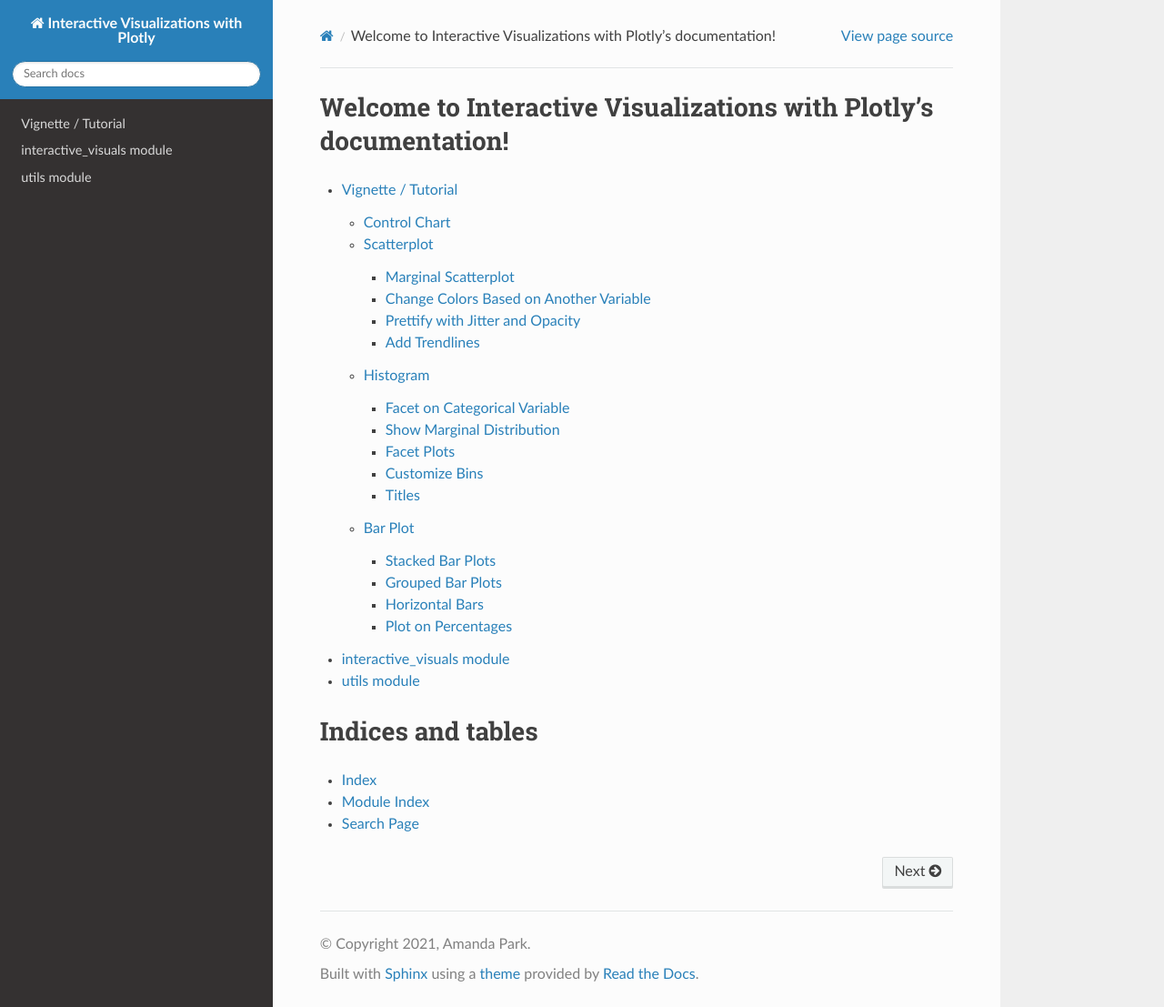
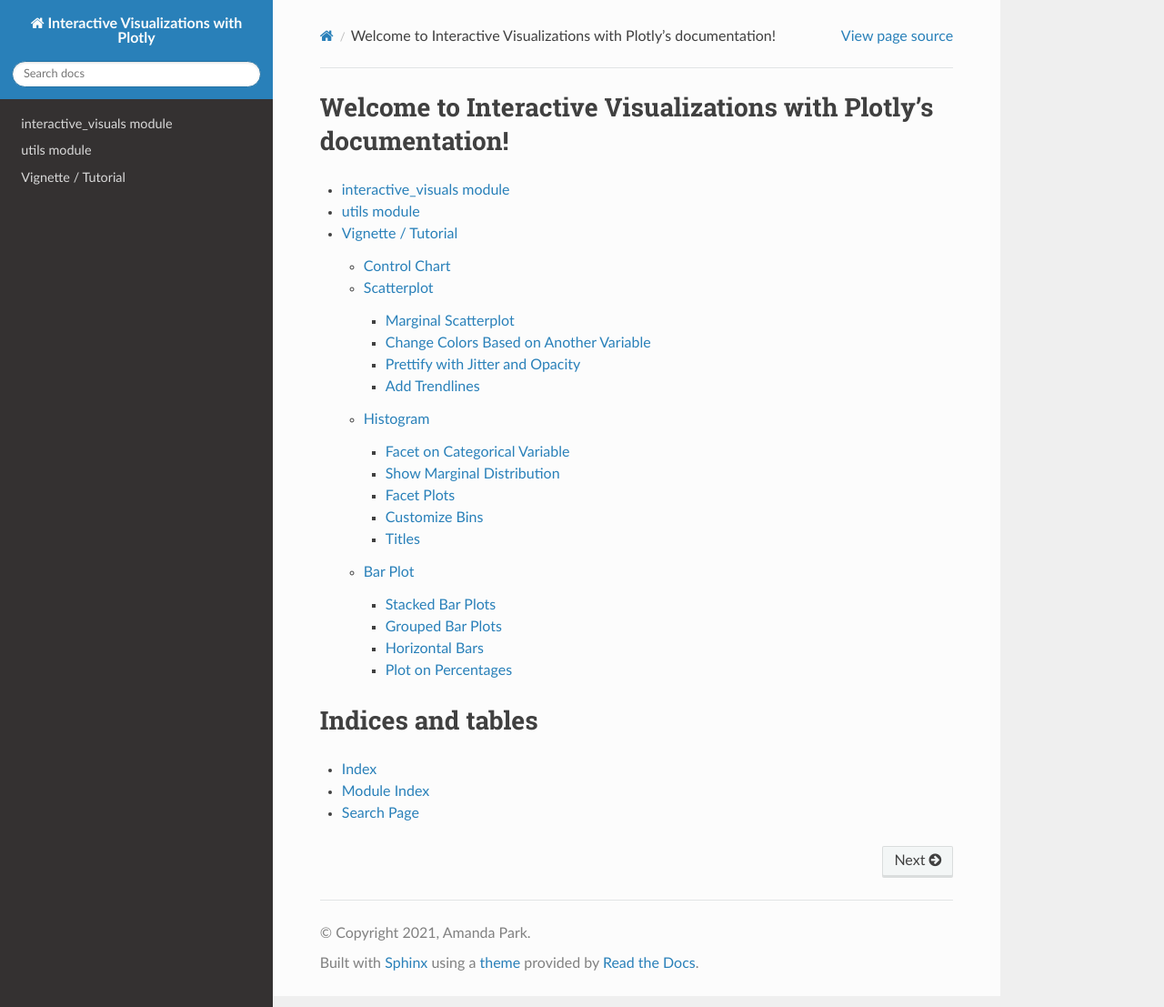
Before and after one commit to amanda-park/easyplotly, a Sphinx documentation site: the page built from docs/index.rst, in a window 1280 px wide and 1107 px high. Shown: the whole window at 91% size. Built offline with Sphinx 7.4.7 and the Read the Docs theme 2.0.0, drawn with Linux system fonts in a browser that asks for light colours.

Commit message:
Update Sphinx documentation

```diff
--- a/docs/index.rst
+++ b/docs/index.rst
@@ -9,10 +9,9 @@ Welcome to Interactive Visualizations with Plotly's documentation!
 .. toctree::
    :maxdepth: 4
 
-   source/vignette
    source/interactive_visuals
    source/utils
-
+   source/vignette
 
 Indices and tables
 ==================
```
Also changed, not shown: docs/source/vignette.rst (+13 -13 lines), 9 other files.
